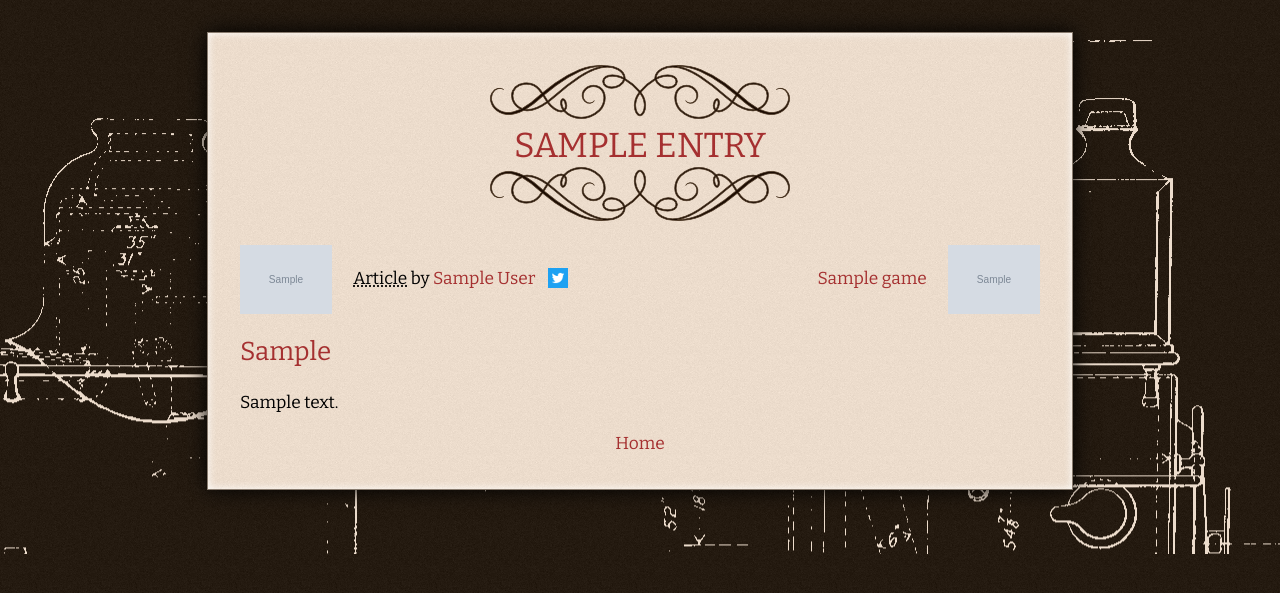
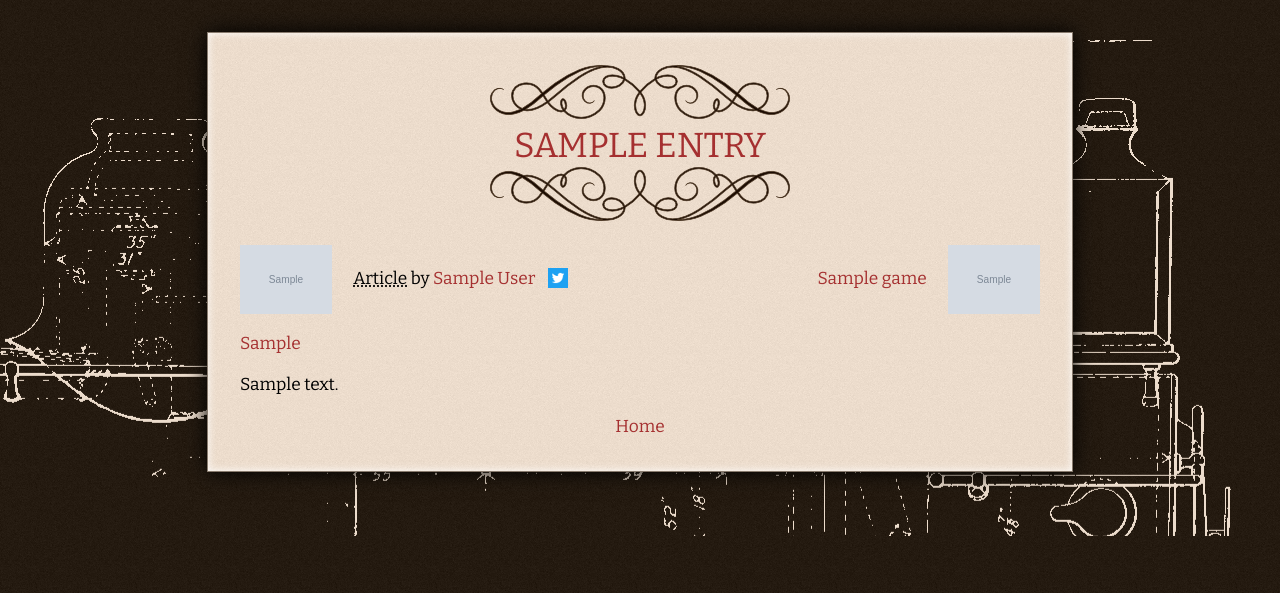
Before and after one commit to Zarkonnen/steampunkgames-realsite, a Django app: template steampunkgames/templates/entry.html in a window 1280 px wide. Shown: the top 593 px of the page. Run offline with Django 3.2, Linux system fonts and the light colour scheme; the template is opened without the code that fills it: most values are stand-ins (such as "Sample title", 1, 10 or a date in 2020); grey boxes marked "Sample" are stand-in pictures.

Commit message:
Lede styling

```diff
--- a/steampunkgames/static/steampunkgames/style.css
+++ b/steampunkgames/static/steampunkgames/style.css
@@ -30,7 +30,6 @@ h6 {
 .lede {
   color: #a53030;
   font-weight: normal;
-  font-size: 150%;
 }
 p {
   margin-top: 1em;
```
